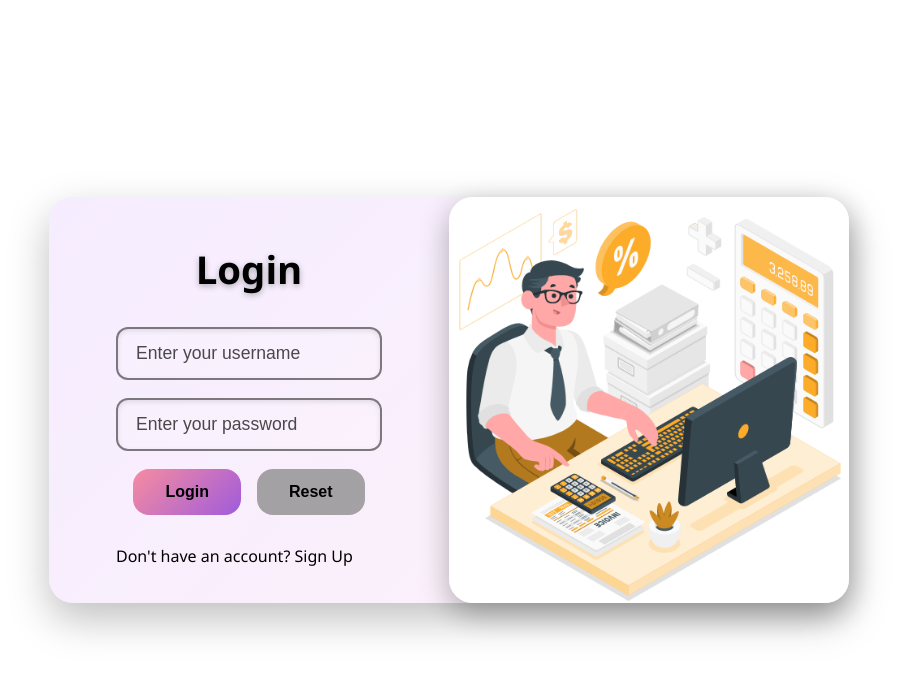
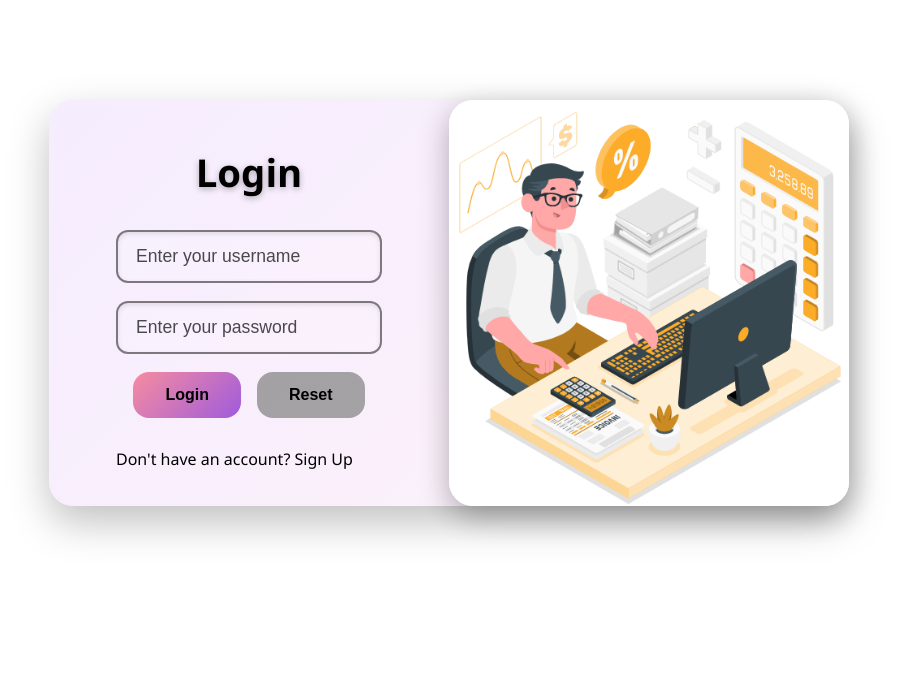
Before and after one commit to sjha1101/Expense_Tracker_WebApplication, a React (Vite) app: page /login in a window 1280 px wide. Shown: the top 676 px of the page, without its empty margins (191-1093 px from the left). Built offline with nearby package versions, Linux system fonts and the light colour scheme.

Commit message:
change in css filed

```diff
--- a/src/css/login.css
+++ b/src/css/login.css
@@ -7,10 +7,10 @@ html {
 }
 
 .login-page {
-    min-height: 100vh;
     display: flex;
     justify-content: center;
     align-items: center;
+    margin-top: 100px;
 }
 
 .login-container {
```
